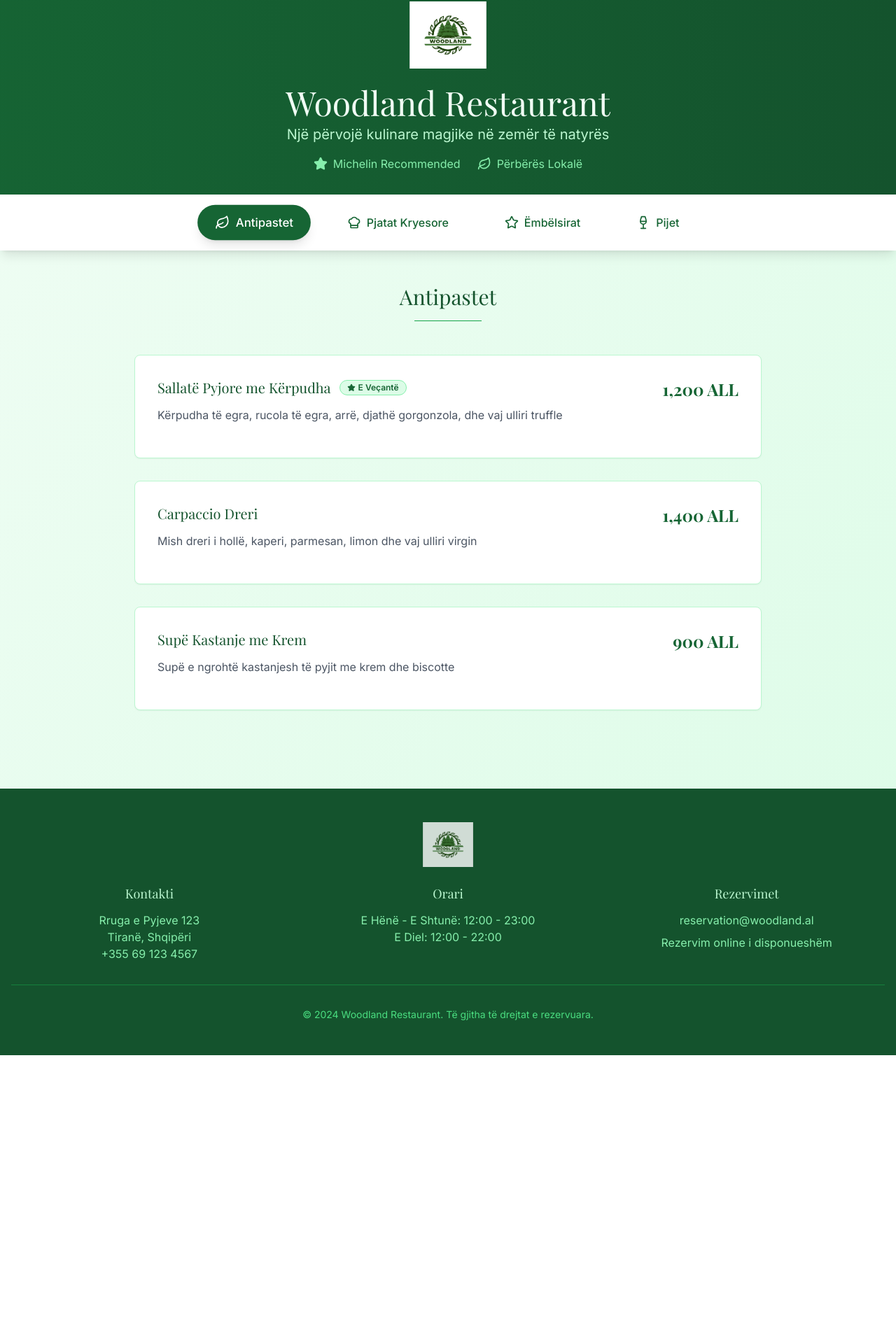
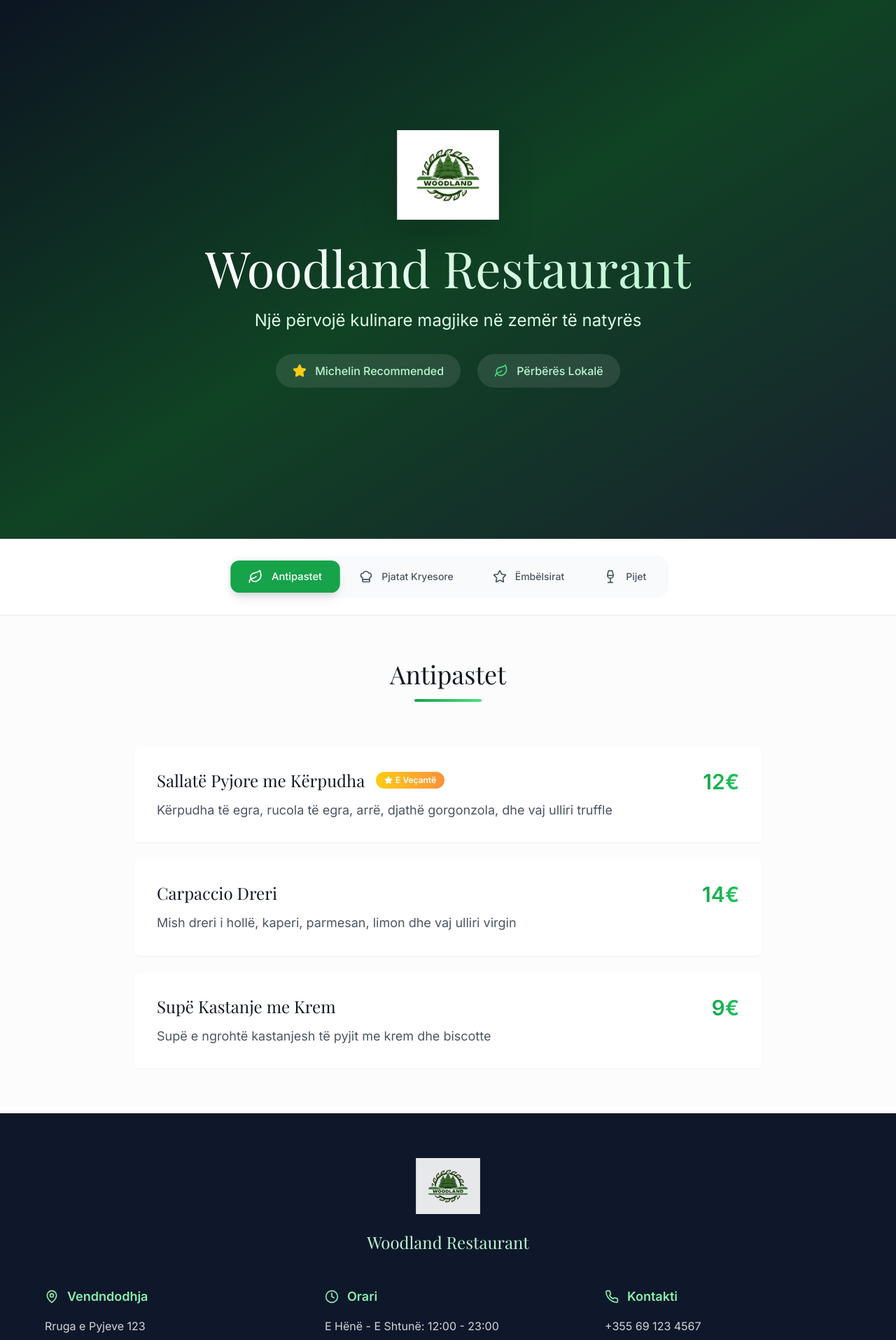
Before and after one commit to GashiXK/woodland-menu, a React (Vite) app: page / in a window 1280 px wide. Shown: the part 30-1945 px from the top of the page at 70% size. Before the commit the page ends 1538 px from the top, so only its background shows below. Built offline with nearby package versions, Linux system fonts and the light colour scheme.

Commit message:
Refactor: Update menu with Euro prices and design
Update the menu page to display prices in Euros.
Improve the design for a cleaner, more modern, and appealing look.

```diff
--- a/src/pages/Index.tsx
+++ b/src/pages/Index.tsx
@@ -3,7 +3,7 @@ import { useState } from "react";
 import { Card, CardContent } from "@/components/ui/card";
 import { Badge } from "@/components/ui/badge";
 import { Separator } from "@/components/ui/separator";
-import { Star, Leaf, ChefHat, Wine } from "lucide-react";
+import { Star, Leaf, ChefHat, Wine, MapPin, Clock, Phone } from "lucide-react";
 
 const Index = () => {
   const [activeCategory, setActiveCategory] = useState("appetizers");
@@ -20,19 +20,19 @@ const Index = () => {
       {
         name: "Sallatë Pyjore me Kërpudha",
         description: "Kërpudha të egra, rucola të egra, arrë, djathë gorgonzola, dhe vaj ulliri truffle",
-        price: "1,200 ALL",
+        price: "12€",
         featured: true
       },
       {
         name: "Carpaccio Dreri",
         description: "Mish dreri i hollë, kaperi, parmesan, limon dhe vaj ulliri virgin",
-        price: "1,400 ALL",
+        price: "14€",
         featured: false
       },
       {
         name: "Supë Kastanje me Krem",
         description: "Supë e ngrohtë kastanjesh të pyjit me krem dhe biscotte",
-        price: "900 ALL",
+        price: "9€",
         featured: false
       }
     ],
@@ -40,25 +40,25 @@ const Index = () => {
       {
         name: "Biftek Dreri me Sos Mjedre",
         description: "Mish dreri i pjekur në perfeksion me sos mjedre dhe perime sezonale",
-        price: "2,800 ALL",
+        price: "28€",
         featured: true
       },
       {
         name: "Salmoni i Egër me Kërpudha",
         description: "Salmon i egër me kërpudha porcini dhe spinaq të egër",
-        price: "2,400 ALL",
+        price: "24€",
         featured: true
       },
       {
         name: "Risotto me Truffle të Zezë",
         description: "Risotto kremoz me truffle të zezë dhe parmesan 24-mujsh",
-        price: "2,200 ALL",
+        price: "22€",
         featured: false
       },
       {
         name: "Gjeli i Lirë me Erëza Pyjore",
         description: "Gjel i lirë me erëza të pyjit, patate të vogla dhe salcë rozmarinë",
-        price: "2,000 ALL",
+        price: "20€",
         featured: false
       }
     ],
@@ -66,19 +66,19 @@ const Index = () => {
       {
         name: "Tiramisu Pyjore",
         description: "Tiramisu traditional me aromë kafe dhe mascarpone, e zbukuruar me gjethe",
-        price: "800 ALL",
+        price: "8€",
         featured: true
       },
       {
         name: "Tart Pjeshkash me Mjaltë",
         description: "Tart e ngrohtë me pjeshka sezonale dhe mjaltë mali",
-        price: "700 ALL",
+        price: "7€",
         featured: false
       },
       {
         name: "Akullore Vanilie me Arra",
         description: "Akullore artizanale vanilie me copa arrash dhe karamel",
-        price: "600 ALL",
+        price: "6€",
         featured: false
       }
     ],
@@ -86,68 +86,71 @@ const Index = () => {
       {
         name: "Çaj Pyjore",
         description: "Përzierje e veçantë çajesh mali me mënt, kamilomil dhe limon",
-        price: "400 ALL",
+        price: "4€",
         featured: false
       },
       {
         name: "Verë e Kuqe Reserve",
         description: "Verë e kuqe lokale e vitit 2019, e pjekur në fuçi dushku",
-        price: "1,800 ALL",
+        price: "18€",
         featured: true
       },
       {
         name: "Koktej Woodland",
         description: "Whiskey, mjaltë mali, limon dhe erëza të freskëta",
-        price: "1,000 ALL",
+        price: "10€",
         featured: true
       }
     ]
   };
 
   return (
-    <div className="min-h-screen bg-gradient-to-br from-green-50 to-green-100">
-      {/* Header */}
-      <header className="bg-green-900 text-white py-8 relative overflow-hidden">
-        <div className="absolute inset-0 bg-gradient-to-r from-green-800 to-green-900 opacity-90"></div>
-        <div className="container mx-auto px-4 relative z-10">
-          <div className="flex items-center justify-center mb-6">
+    <div className="min-h-screen bg-white">
+      {/* Hero Section */}
+      <section className="relative h-screen flex items-center justify-center bg-gradient-to-br from-slate-900 via-green-900 to-slate-800 overflow-hidden">
+        <div className="absolute inset-0 bg-black/20"></div>
+        <div className="relative z-10 text-center text-white px-4 max-w-4xl mx-auto">
+          <div className="mb-8 animate-fade-in">
             <img
               src="/lovable-uploads/d36e8289-5825-4478-9c44-1c54be4da1de.png"
               alt="Woodland Restaurant Logo"
-              className="h-24 w-auto"
+              className="h-32 w-auto mx-auto mb-6 drop-shadow-2xl"
             />
           </div>
-          <div className="text-center">
-            <h1 className="text-4xl md:text-5xl font-serif mb-2 text-green-50">Woodland Restaurant</h1>
-            <p className="text-xl text-green-200 mb-4">Një përvojë kulinare magjike në zemër të natyrës</p>
-            <div className="flex justify-center space-x-6 text-green-300">
-              <div className="flex items-center space-x-2">
-                <Star className="h-5 w-5 fill-current" />
-                <span>Michelin Recommended</span>
+          <h1 className="text-6xl md:text-7xl font-serif mb-6 bg-gradient-to-r from-white to-green-200 bg-clip-text text-transparent animate-scale-in">
+            Woodland Restaurant
+          </h1>
+          <p className="text-xl md:text-2xl text-green-100 mb-8 max-w-2xl mx-auto leading-relaxed">
+            Një përvojë kulinare magjike në zemër të natyrës
+          </p>
+          <div className="flex flex-wrap justify-center gap-6 text-green-200">
+            <div className="flex items-center gap-3 bg-white/10 backdrop-blur-sm rounded-full px-6 py-3">
+              <Star className="h-5 w-5 fill-current text-yellow-400" />
+              <span className="font-medium">Michelin Recommended</span>
             </div>
-              <div className="flex items-center space-x-2">
-                <Leaf className="h-5 w-5" />
-                <span>Përbërës Lokalë</span>
+            <div className="flex items-center gap-3 bg-white/10 backdrop-blur-sm rounded-full px-6 py-3">
+              <Leaf className="h-5 w-5 text-green-400" />
+              <span className="font-medium">Përbërës Lokalë</span>
             </div>
           </div>
         </div>
-        </div>
-      </header>
+      </section>
 
       {/* Navigation */}
-      <nav className="bg-white shadow-lg sticky top-0 z-50">
+      <nav className="sticky top-0 z-50 bg-white/95 backdrop-blur-md border-b border-gray-100 shadow-sm">
         <div className="container mx-auto px-4">
-          <div className="flex justify-center space-x-8 py-4">
+          <div className="flex justify-center py-6">
+            <div className="flex bg-gray-50 rounded-2xl p-2 gap-2">
               {menuCategories.map((category) => {
                 const IconComponent = category.icon;
                 return (
                   <button
                     key={category.id}
                     onClick={() => setActiveCategory(category.id)}
-                  className={`flex items-center space-x-2 px-6 py-3 rounded-full transition-all duration-300 font-medium ${
+                    className={`flex items-center gap-3 px-6 py-3 rounded-xl transition-all duration-300 font-medium text-sm ${
                       activeCategory === category.id
-                      ? "bg-green-800 text-white shadow-lg transform scale-105"
-                      : "text-green-800 hover:bg-green-100 hover:scale-105"
+                        ? "bg-green-600 text-white shadow-lg transform scale-105"
+                        : "text-gray-600 hover:bg-white hover:text-green-600 hover:shadow-md"
                     }`}
                   >
                     <IconComponent className="h-5 w-5" />
@@ -157,44 +160,47 @@ const Index = () => {
               })}
             </div>
           </div>
+        </div>
       </nav>
 
       {/* Menu Content */}
-      <main className="container mx-auto px-4 py-12">
+      <main className="py-16 bg-gray-50/50">
+        <div className="container mx-auto px-4">
           <div className="max-w-4xl mx-auto">
-          <div className="text-center mb-12">
-            <h2 className="text-3xl font-serif text-green-900 mb-4">
+            <div className="text-center mb-16">
+              <h2 className="text-4xl font-serif text-gray-900 mb-4">
                 {menuCategories.find(cat => cat.id === activeCategory)?.name}
               </h2>
-            <Separator className="w-24 mx-auto bg-green-600" />
+              <div className="w-24 h-1 bg-gradient-to-r from-green-600 to-green-400 mx-auto rounded-full"></div>
             </div>
 
-          <div className="grid gap-8">
+            <div className="space-y-6">
               {menuItems[activeCategory as keyof typeof menuItems].map((item, index) => (
                 <Card
                   key={index}
-                className="group hover:shadow-xl transition-all duration-500 border-green-200 hover:border-green-400 overflow-hidden"
+                  className="group hover:shadow-2xl transition-all duration-500 border-0 bg-white/80 backdrop-blur-sm overflow-hidden animate-fade-in"
+                  style={{ animationDelay: `${index * 100}ms` }}
                 >
                   <CardContent className="p-8">
-                  <div className="flex justify-between items-start">
-                    <div className="flex-1">
-                      <div className="flex items-center space-x-3 mb-3">
-                        <h3 className="text-xl font-serif text-green-900 group-hover:text-green-700 transition-colors">
+                    <div className="flex justify-between items-start gap-6">
+                      <div className="flex-1 space-y-3">
+                        <div className="flex items-center gap-4">
+                          <h3 className="text-2xl font-serif text-gray-900 group-hover:text-green-600 transition-colors">
                             {item.name}
                           </h3>
                           {item.featured && (
-                          <Badge className="bg-green-100 text-green-800 border-green-300">
+                            <Badge className="bg-gradient-to-r from-yellow-400 to-orange-400 text-white border-0 px-3 py-1">
                               <Star className="h-3 w-3 mr-1 fill-current" />
                               E Veçantë
                             </Badge>
                           )}
                         </div>
-                      <p className="text-gray-600 leading-relaxed mb-4 group-hover:text-gray-700 transition-colors">
+                        <p className="text-gray-600 leading-relaxed text-lg group-hover:text-gray-700 transition-colors">
                           {item.description}
                         </p>
                       </div>
-                    <div className="ml-6 text-right">
-                      <span className="text-2xl font-serif font-bold text-green-800 group-hover:text-green-600 transition-colors">
+                      <div className="text-right">
+                        <span className="text-3xl font-bold bg-gradient-to-r from-green-600 to-green-500 bg-clip-text text-transparent">
                           {item.price}
                         </span>
                       </div>
@@ -204,40 +210,62 @@ const Index = () => {
               ))}
             </div>
           </div>
+        </div>
       </main>
 
       {/* Footer */}
-      <footer className="bg-green-900 text-white py-12 mt-16">
-        <div className="container mx-auto px-4 text-center">
-          <div className="mb-6">
+      <footer className="bg-slate-900 text-white py-16">
+        <div className="container mx-auto px-4">
+          <div className="max-w-6xl mx-auto">
+            <div className="text-center mb-12">
               <img
                 src="/lovable-uploads/d36e8289-5825-4478-9c44-1c54be4da1de.png"
                 alt="Woodland Restaurant Logo"
-              className="h-16 w-auto mx-auto opacity-80"
+                className="h-20 w-auto mx-auto mb-6 opacity-90"
               />
+              <h3 className="text-2xl font-serif text-green-200 mb-2">Woodland Restaurant</h3>
             </div>
-          <div className="grid md:grid-cols-3 gap-8 text-center">
-            <div>
-              <h4 className="font-serif text-lg mb-3 text-green-200">Kontakti</h4>
-              <p className="text-green-300">Rruga e Pyjeve 123</p>
-              <p className="text-green-300">Tiranë, Shqipëri</p>
-              <p className="text-green-300">+355 69 123 4567</p>
+
+            <div className="grid md:grid-cols-3 gap-12 text-center md:text-left">
+              <div className="space-y-4">
+                <div className="flex items-center justify-center md:justify-start gap-3 text-green-300">
+                  <MapPin className="h-5 w-5" />
+                  <h4 className="font-semibold text-lg">Vendndodhja</h4>
                 </div>
-            <div>
-              <h4 className="font-serif text-lg mb-3 text-green-200">Orari</h4>
-              <p className="text-green-300">E Hënë - E Shtunë: 12:00 - 23:00</p>
-              <p className="text-green-300">E Diel: 12:00 - 22:00</p>
-            </div>
-            <div>
-              <h4 className="font-serif text-lg mb-3 text-green-200">Rezervimet</h4>
-              <p className="text-green-300">reservation@woodland.al</p>
-              <p className="text-green-300 mt-2">Rezervim online i disponueshëm</p>
+                <div className="text-gray-300 space-y-1">
+                  <p>Rruga e Pyjeve 123</p>
+                  <p>Tiranë, Shqipëri</p>
                 </div>
               </div>
-          <Separator className="my-8 bg-green-700" />
-          <p className="text-green-400 text-sm">
-            © 2024 Woodland Restaurant. Të gjitha të drejtat e rezervuara.
-          </p>
+
+              <div className="space-y-4">
+                <div className="flex items-center justify-center md:justify-start gap-3 text-green-300">
+                  <Clock className="h-5 w-5" />
+                  <h4 className="font-semibold text-lg">Orari</h4>
+                </div>
+                <div className="text-gray-300 space-y-1">
+                  <p>E Hënë - E Shtunë: 12:00 - 23:00</p>
+                  <p>E Diel: 12:00 - 22:00</p>
+                </div>
+              </div>
+
+              <div className="space-y-4">
+                <div className="flex items-center justify-center md:justify-start gap-3 text-green-300">
+                  <Phone className="h-5 w-5" />
+                  <h4 className="font-semibold text-lg">Kontakti</h4>
+                </div>
+                <div className="text-gray-300 space-y-1">
+                  <p>+355 69 123 4567</p>
+                  <p>reservation@woodland.al</p>
+                </div>
+              </div>
+            </div>
+
+            <Separator className="my-12 bg-gray-700" />
+            <div className="text-center text-gray-400">
+              <p>© 2024 Woodland Restaurant. Të gjitha të drejtat e rezervuara.</p>
+            </div>
+          </div>
         </div>
       </footer>
     </div>
```
Lines whose indentation alone changed are shown as unchanged.
